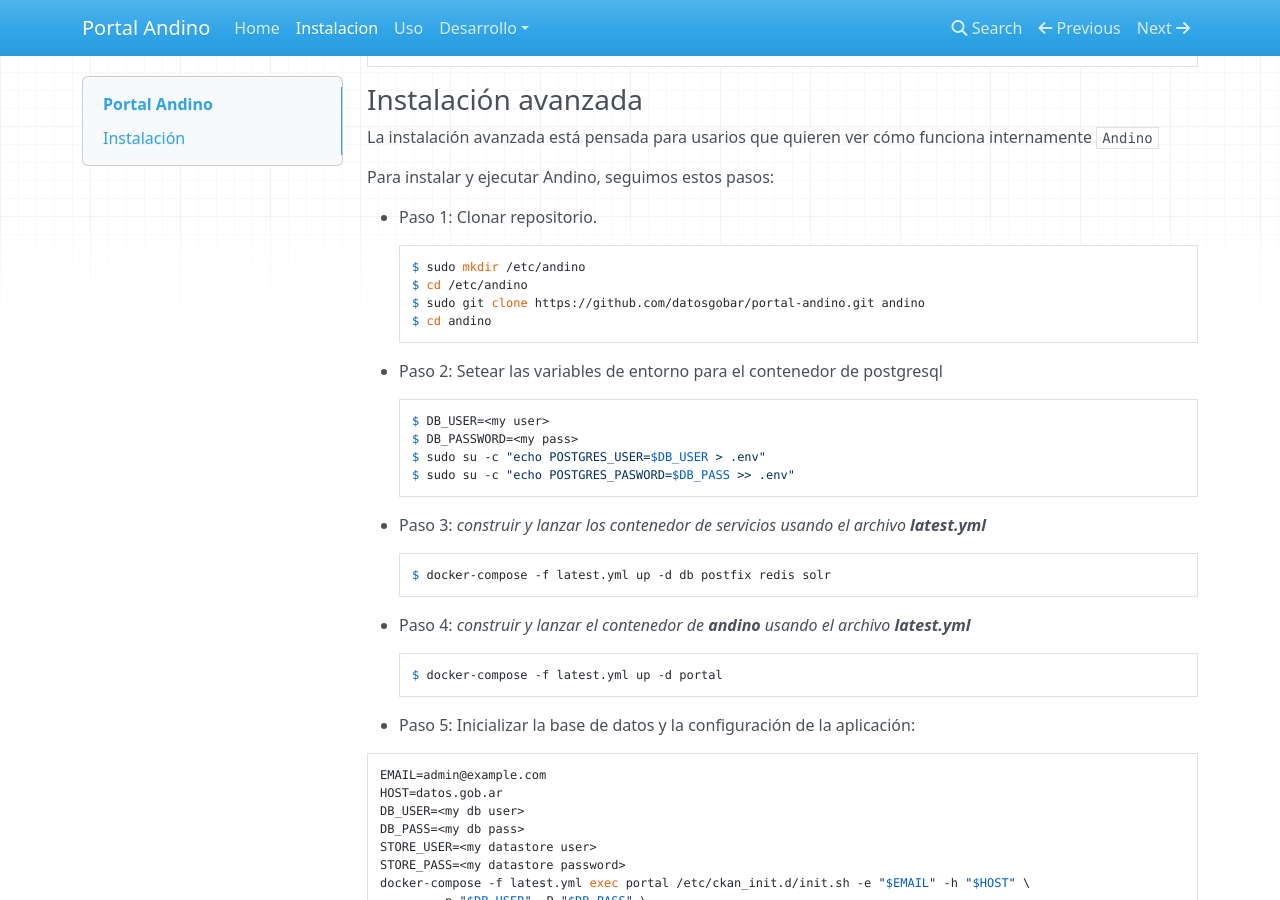
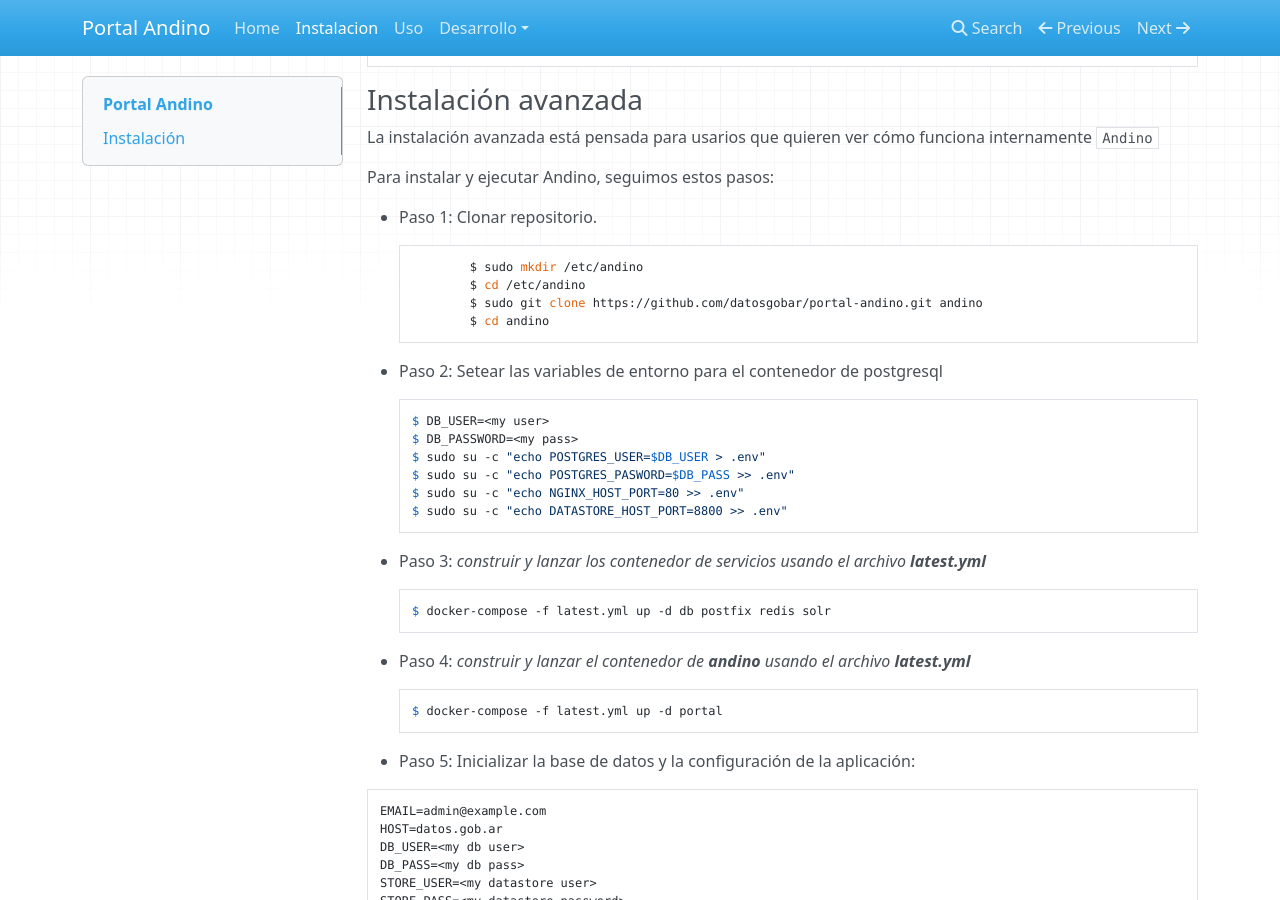
Before and after one commit to datosgobar/portal-andino, an MkDocs documentation site: the page built from docs/setup/install.md, in a window 1280 px wide and 900 px high, scrolled down 927 px. Built offline with MkDocs 1.6.1, drawn with Linux system fonts in a browser that asks for light colours; nearby versions of some CDN libraries; old or Windows-style settings are respelled for this version of MkDocs.

Commit message:
Actualizo la documentacion La instalacion avanzada debe incluir NGINX_HOST_PORT y DATASTORE_HOST_PORT en el .env refs:44

```diff
--- a/docs/setup/install.md
+++ b/docs/setup/install.md
@@ -45,10 +45,10 @@
 
 + Paso 1: Clonar repositorio.
 
-		$ sudo mkdir /etc/andino
-		$ cd /etc/andino
-		$ sudo git clone https://github.com/datosgobar/portal-andino.git andino
-		$ cd andino
+                $ sudo mkdir /etc/andino
+                $ cd /etc/andino
+                $ sudo git clone https://github.com/datosgobar/portal-andino.git andino
+                $ cd andino
 
 + Paso 2: Setear las variables de entorno para el contenedor de postgresql
 
@@ -56,6 +56,8 @@
         $ DB_PASSWORD=<my pass>
         $ sudo su -c "echo POSTGRES_USER=$DB_USER > .env"
         $ sudo su -c "echo POSTGRES_PASWORD=$DB_PASS >> .env"
+        $ sudo su -c "echo NGINX_HOST_PORT=80 >> .env"
+        $ sudo su -c "echo DATASTORE_HOST_PORT=8800 >> .env"
 
 
 + Paso 3: _construir y lanzar los contenedor de servicios usando el archivo **latest.yml**_
```
